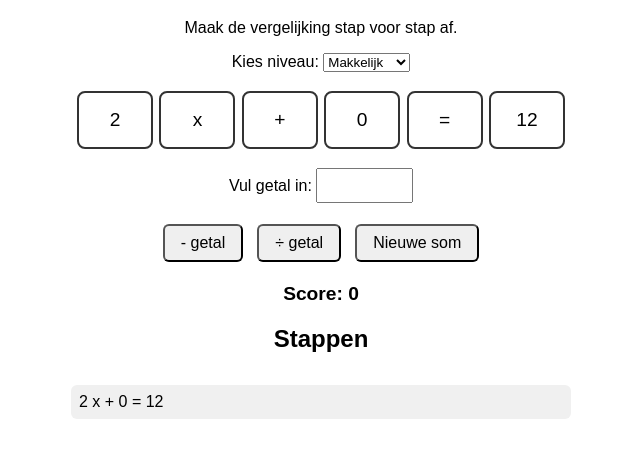
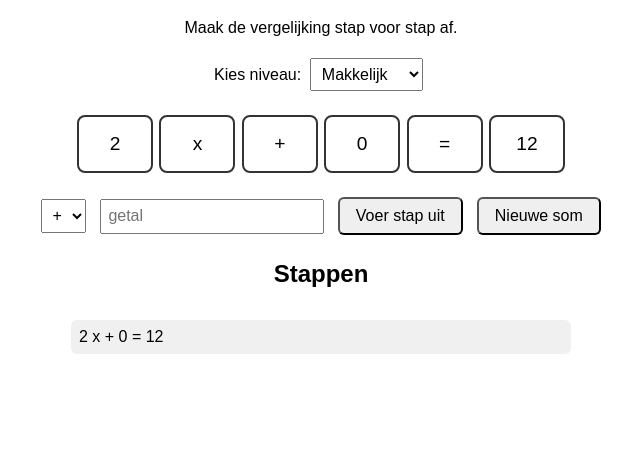
Before and after one commit to Judith-12/Bordjesmethode, a plain HTML site: page index.html in a window 1280 px wide. Shown: the part 101-558 px from the top of the page, without its empty margins (319-959 px from the left). Drawn offline with Linux system fonts and the light colour scheme.

Commit message:
Add files via upload

```diff
--- a/index.html
+++ b/index.html
@@ -24,7 +24,7 @@
       text-align: center;
       font-size: 1.2rem;
     }
-    .buttons, .input-area, .levels {
+    .controls {
       margin: 1rem;
     }
     button {
@@ -34,16 +34,10 @@
       border-radius: 6px;
       cursor: pointer;
     }
-    input {
+    input, select {
       padding: 0.4rem;
       font-size: 1rem;
-      width: 80px;
-      text-align: center;
-    }
-    #score {
-      font-size: 1.2rem;
-      font-weight: bold;
-      margin-top: 1rem;
+      margin: 0.3rem;
     }
     #stappen {
       margin-top: 2rem;
@@ -64,7 +58,7 @@
   <h1>Bordjesmethode Oefenen</h1>
   <p>Maak de vergelijking stap voor stap af.</p>
 
-  <div class="levels">
+  <div class="controls">
     <label>Kies niveau:
       <select id="level" onchange="newEquation()">
         <option value="easy">Makkelijk</option>
@@ -76,26 +70,26 @@
 
   <div id="bordjes" class="bordjes"></div>
 
-  <div class="input-area">
-    <label>Vul getal in: <input type="number" id="userNumber"></label>
-  </div>
-
-  <div class="buttons">
-    <button onclick="doMinus()">- getal</button>
-    <button onclick="doDivide()">÷ getal</button>
+  <div class="controls">
+    <select id="bewerking">
+      <option value="+">+</option>
+      <option value="-">-</option>
+      <option value="*">×</option>
+      <option value="/">÷</option>
+    </select>
+    <input type="number" id="userNumber" placeholder="getal">
+    <button onclick="doStep()">Voer stap uit</button>
     <button onclick="reset()">Nieuwe som</button>
   </div>
 
   <p id="feedback"></p>
-  <p id="score">Score: 0</p>
 
   <h2>Stappen</h2>
   <div id="stappen"></div>
 
   <script>
     let a, b, x, c;
-    let step = 0;
-    let score = 0;
+    let huidigeVergelijking;
 
     function newEquation() {
       const level = document.getElementById("level").value;
@@ -103,16 +97,16 @@
         a = Math.floor(Math.random() * 5) + 1;
         x = Math.floor(Math.random() * 9) + 1;
         b = Math.floor(Math.random() * 10);
-      } else if (level === "medium" || level === "hard") {
+      } else {
         a = Math.floor(Math.random() * 9) + 2;
         x = Math.floor(Math.random() * 21) - 10;
         b = Math.floor(Math.random() * 21) - 10;
       }
       c = a * x + b;
-      step = 0;
+      huidigeVergelijking = [a, "x", b >= 0 ? "+" : "-", Math.abs(b), "=", c];
       document.getElementById("stappen").innerHTML = "";
-      showBordjes([a, 'x', b >= 0 ? '+' : '-', Math.abs(b), '=', c]);
-      addStap([a, 'x', b >= 0 ? '+' : '-', Math.abs(b), '=', c]);
+      showBordjes(huidigeVergelijking);
+      addStap(huidigeVergelijking);
       document.getElementById("feedback").innerText = "";
       document.getElementById("userNumber").value = "";
     }
@@ -136,46 +130,33 @@
       stappen.appendChild(div);
     }
 
-    function doMinus() {
+    function doStep() {
+      const operatie = document.getElementById("bewerking").value;
       const num = parseInt(document.getElementById("userNumber").value);
-      if (step === 0) {
-        if (num === b) {
-          showBordjes([a, 'x', '=', c - b]);
-          addStap([a, 'x', '=', c - b]);
-          document.getElementById("feedback").innerText = "Goed! Je hebt " + num + " van beide kanten afgehaald.";
-          score += 10;
-          step++;
-        } else {
-          document.getElementById("feedback").innerText = "Probeer het opnieuw: welk getal moet je weghalen?";
-          score -= 2;
-        }
-      } else {
-        document.getElementById("feedback").innerText = "Deze stap kan nu niet.";
+      if (isNaN(num)) {
+        document.getElementById("feedback").innerText = "Vul een getal in.";
+        return;
       }
-      updateScore();
-    }
 
-    function doDivide() {
-      const num = parseInt(document.getElementById("userNumber").value);
-      if (step === 1) {
-        if (num === a) {
-          showBordjes(['x', '=', (c - b) / a]);
-          addStap(['x', '=', (c - b) / a]);
-          document.getElementById("feedback").innerText = "✅ Oplossing gevonden: x = " + ((c - b) / a);
-          score += 20;
-          step++;
-        } else {
-          document.getElementById("feedback").innerText = "Probeer het opnieuw: door welk getal moet je delen?";
-          score -= 2;
-        }
-      } else {
-        document.getElementById("feedback").innerText = "Deze stap kan nu niet.";
+      let links, rechts;
+      try {
+        // Links (voor het = teken) en rechts (na het = teken) apart verwerken
+        const eqIndex = huidigeVergelijking.indexOf("=");
+        links = huidigeVergelijking.slice(0, eqIndex).join(" ");
+        rechts = huidigeVergelijking.slice(eqIndex + 1).join(" ");
+
+        // Evalueer links en rechts als expressies (beperk tot eenvoudige eval)
+        let nieuweLinks = "(" + links + ") " + operatie + " (" + num + ")";
+        let nieuweRechts = "(" + rechts + ") " + operatie + " (" + num + ")";
+
+        huidigeVergelijking = [nieuweLinks, "=", nieuweRechts];
+
+        showBordjes(huidigeVergelijking);
+        addStap(huidigeVergelijking);
+        document.getElementById("feedback").innerText = "Stap uitgevoerd.";
+      } catch (e) {
+        document.getElementById("feedback").innerText = "Ongeldige stap.";
       }
-      updateScore();
-    }
-
-    function updateScore() {
-      document.getElementById("score").innerText = "Score: " + score;
     }
 
     function reset() {
```
